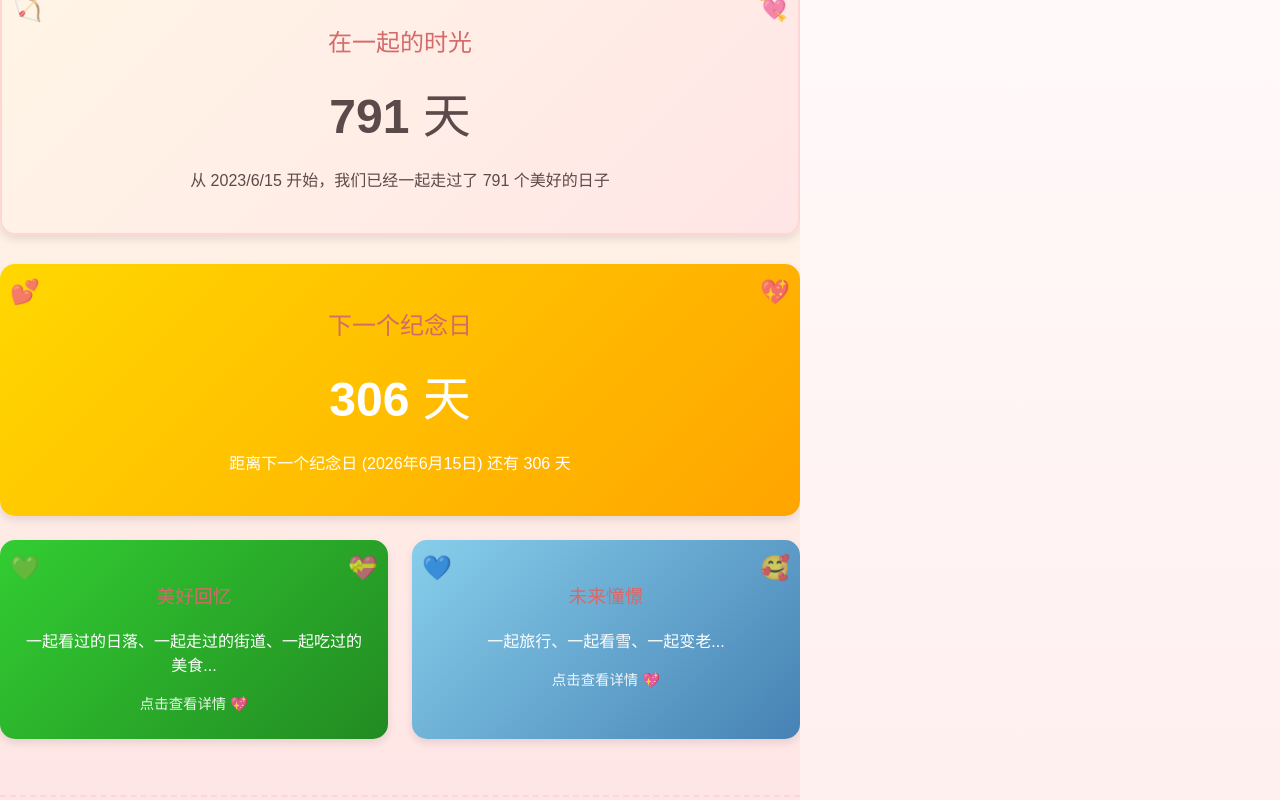
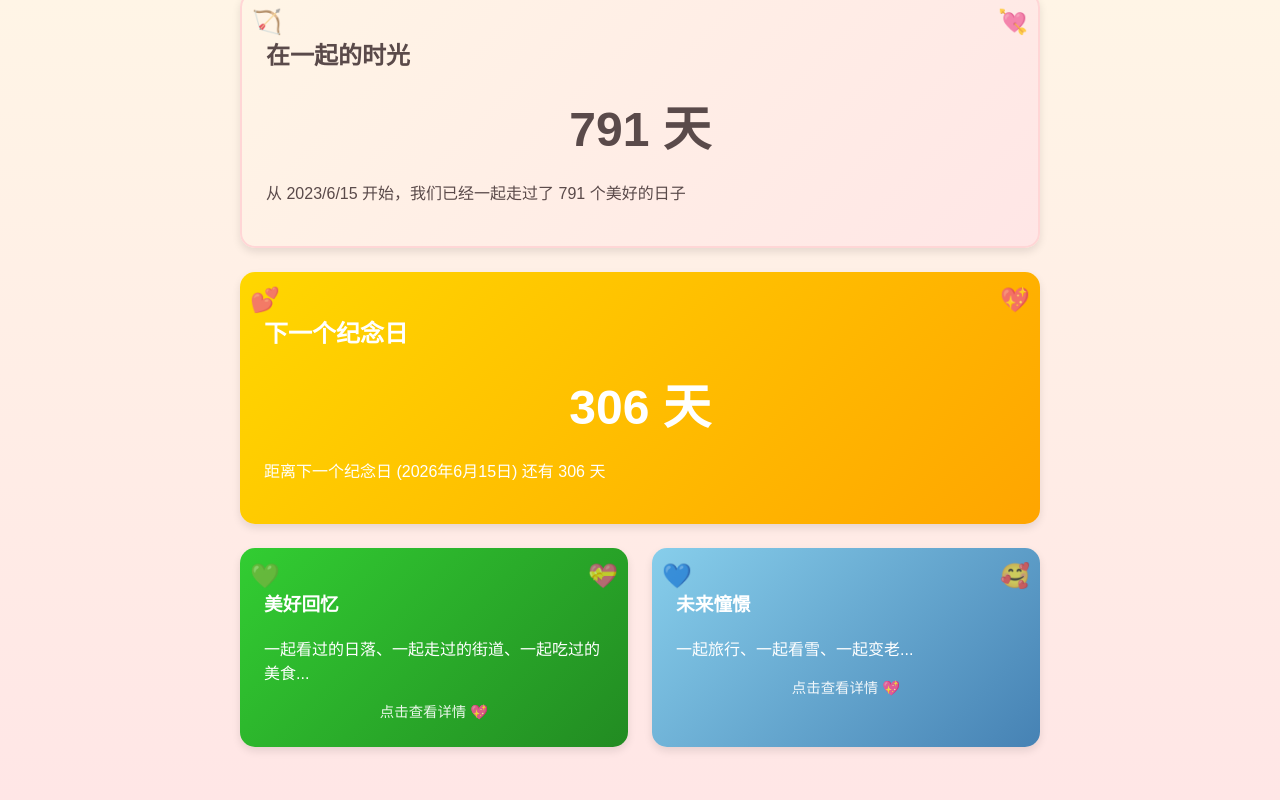
Before and after one commit to DarkNightWalker/yqwh, a Vue app: page /#/home in a window 1280 px wide. Built offline with nearby package versions, Linux system fonts and the light colour scheme.

Commit message:
Update style.css

```diff
--- a/src/style.css
+++ b/src/style.css
@@ -1,44 +1,23 @@
-:root {
+/* 全局 reset */
+html, body, #app {
+  width: 100%;
+  height: 100%;
+  margin: 0;
+  padding: 0;
+  background: linear-gradient(to bottom, #fff9f9, #fff0f0);
   font-family: 'Segoe UI', Tahoma, Geneva, Verdana, sans-serif;
   line-height: 1.5;
-  font-weight: 400;
-
-  color-scheme: light;
   color: #5a4a4a;
-  background-color: #fff9f9;
-
-  font-synthesis: none;
-  text-rendering: optimizeLegibility;
-  -webkit-font-smoothing: antialiased;
-  -moz-osx-font-smoothing: grayscale;
 }
 
 a {
   font-weight: 500;
   color: #d46a6a;
-  text-decoration: inherit;
+  text-decoration: none;
 }
 
 a:hover {
   color: #b34d4d;
-}
-
-body {
-  margin: 0;
-  display: flex;
-  place-items: center;
-  min-width: 320px;
-  min-height: 100vh;
-  background: linear-gradient(to bottom, #fff9f9, #fff0f0);
-}
-
-h1, h2, h3 {
-  color: #d46a6a;
-}
-
-h1 {
-  font-size: 3.2em;
-  line-height: 1.1;
 }
 
 button {
@@ -56,34 +35,3 @@
 button:hover {
   border-color: #d46a6a;
 }
-
-button:focus,
-button:focus-visible {
-  outline: 4px auto -webkit-focus-ring-color;
-}
-
-.card {
-  padding: 2em;
-}
-
-#app {
-  max-width: 1280px;
-  margin: 0 auto;
-  padding: 2rem;
-  text-align: center;
-}
-
-@media (prefers-color-scheme: light) {
-  :root {
-    color: #5a4a4a;
-    background-color: #fff9f9;
-  }
-
-  a:hover {
-    color: #b34d4d;
-  }
-
-  button {
-    background-color: #fff0f0;
-  }
-}
```
